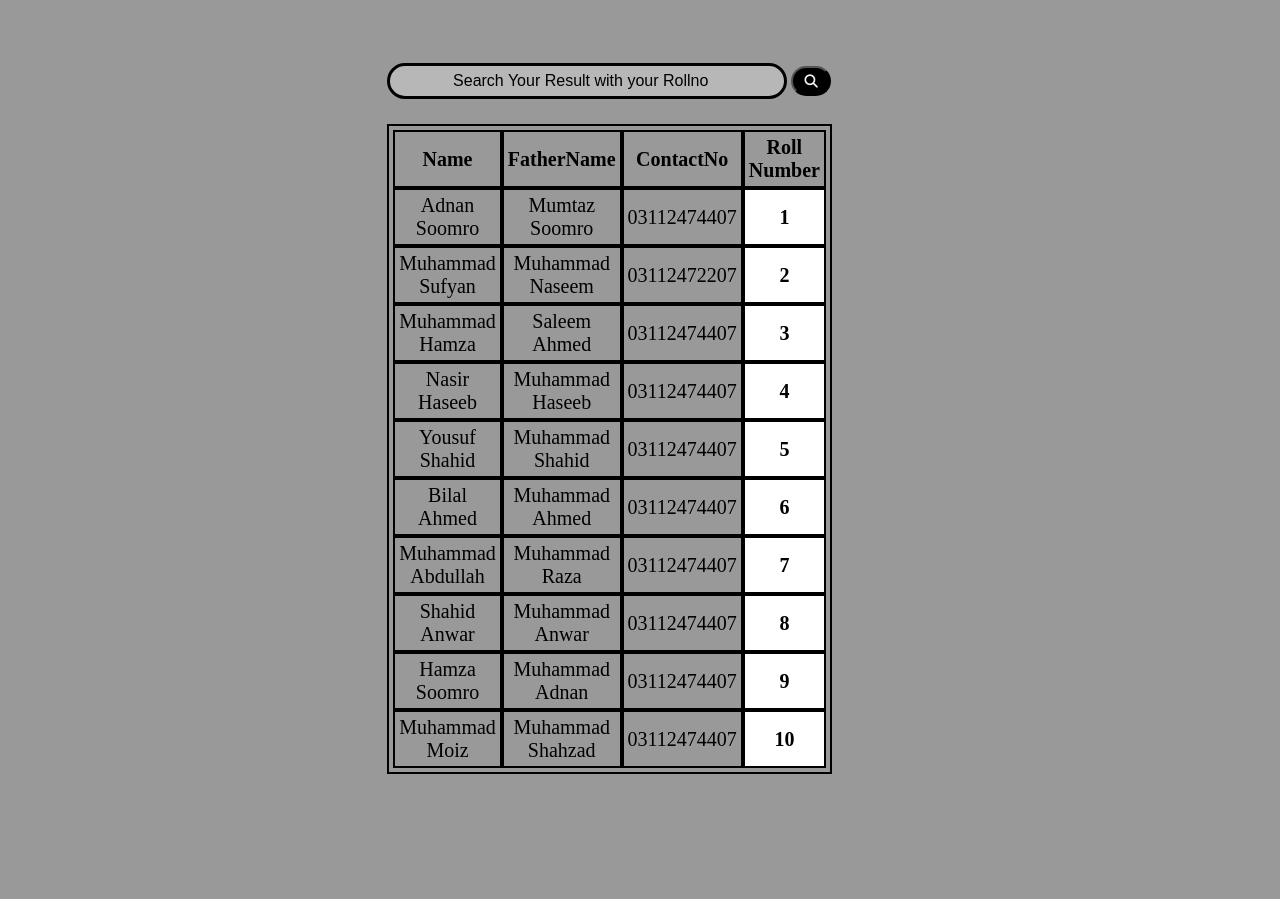
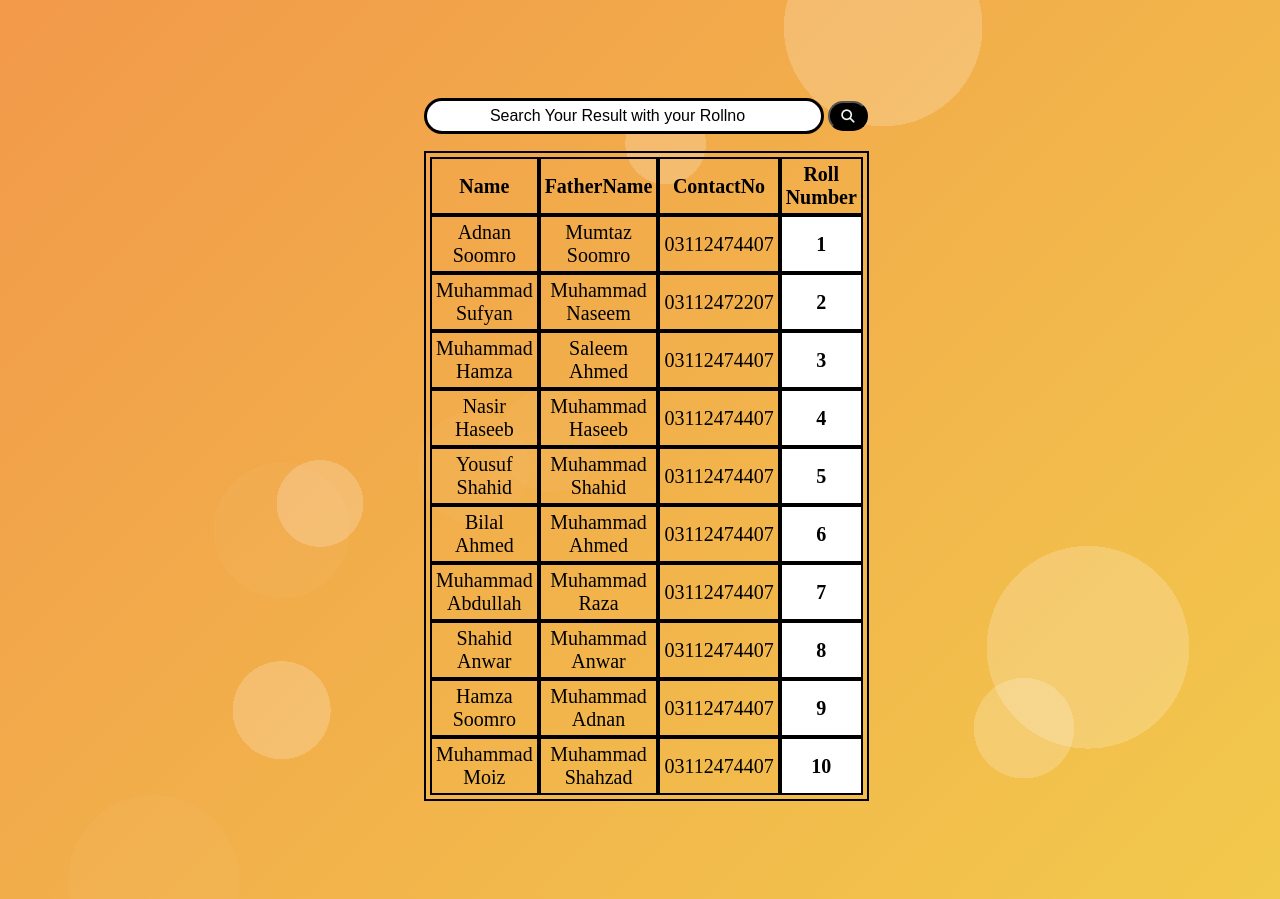
Before and after one commit to AdnanHussain01/OBJECT-ASSIGNMENT, a plain HTML site: page index.html in a window 1280 px wide. Before the commit the page ends 800 px from the top, so only its background shows below. Drawn offline with Linux system fonts and the light colour scheme.

Commit message:
Object Assignment

```diff
--- a/style.css
+++ b/style.css
@@ -1,17 +1,104 @@
 body{
     color: black;
     border-color: wheat !important;
-    background-color: rgb(0, 0, 0,0.4);
+    background-image: radial-gradient(
+      circle at 69% 3%,
+      rgba(255, 255, 255, 0.2) 0%,
+      rgba(255, 255, 255, 0.2) 8%,
+      transparent 8%,
+      transparent 92%
+    ),
+    radial-gradient(
+      circle at 85% 72%,
+      rgba(255, 255, 255, 0.2) 0%,
+      rgba(255, 255, 255, 0.2) 8%,
+      transparent 8%,
+      transparent 92%
+    ),
+    radial-gradient(
+      circle at 43% 49%,
+      rgba(255, 255, 255, 0.03) 0%,
+      rgba(255, 255, 255, 0.03) 6%,
+      transparent 6%,
+      transparent 94%
+    ),
+    radial-gradient(
+      circle at 12% 98%,
+      rgba(255, 255, 255, 0.03) 0%,
+      rgba(255, 255, 255, 0.03) 6%,
+      transparent 6%,
+      transparent 94%
+    ),
+    radial-gradient(
+      circle at 37% 52%,
+      rgba(255, 255, 255, 0.03) 0%,
+      rgba(255, 255, 255, 0.03) 6%,
+      transparent 6%,
+      transparent 94%
+    ),
+    radial-gradient(
+      circle at 22% 59%,
+      rgba(255, 255, 255, 0.03) 0%,
+      rgba(255, 255, 255, 0.03) 6%,
+      transparent 6%,
+      transparent 94%
+    ),
+    radial-gradient(
+      circle at 25% 56%,
+      rgba(255, 255, 255, 0.2) 0%,
+      rgba(255, 255, 255, 0.2) 4%,
+      transparent 4%,
+      transparent 96%
+    ),
+    radial-gradient(
+      circle at 22% 79%,
+      rgba(255, 255, 255, 0.2) 0%,
+      rgba(255, 255, 255, 0.2) 4%,
+      transparent 4%,
+      transparent 96%
+    ),
+    radial-gradient(
+      circle at 80% 81%,
+      rgba(255, 255, 255, 0.2) 0%,
+      rgba(255, 255, 255, 0.2) 4%,
+      transparent 4%,
+      transparent 96%
+    ),
+    radial-gradient(
+      circle at 52% 16%,
+      rgba(255, 255, 255, 0.2) 0%,
+      rgba(255, 255, 255, 0.2) 4%,
+      transparent 4%,
+      transparent 96%
+    ),
+    linear-gradient(135deg, #F2994A, #F2C94C);
+
+  /* background: #F2994A;
+background: -webkit-linear-gradient(to right, #F2C94C, #F2994A);
+background: linear-gradient(to right, #F2C94C, #F2994A);  */
+
+  /* background: linear-gradient(159deg,#FF6801,rgb(255, 104, 1,0.5) 18%,rgb(255, 104, 1,0.6) 36%,#FF6801 85%,rgb(255, 104, 1,0.2)); */
+  padding-top: 90px;
+  padding-bottom: 90px;
+  padding-left: 200px;
+  padding-right: 200px;
+}
+
+
+.box1 {
+  border: 1px solid #34282c;
+  background: rgba(255, 255, 255, 0.3);
+  backdrop-filter: blur(20px);
+  -webkit-backdrop-filter: blur(20px);
 }
 .mainn{
     align-items: center !important;
-    margin-left: 30%;
-    margin-top: 5%;
+    margin-left: 25%;
 }
 .main{
     font-size: 20px;
     align-items: center !important;
-    margin-left: 30%;
+    margin-left: 25%;
     margin-top: 2%;
 }
 .sbtn{
@@ -26,7 +113,7 @@ input{
     padding: 15px;
     border-radius: 20px;
     width: 400px;
-    background-color: rgb(187, 187, 187,0.9);
+    background-color: white;
     border: black solid;
 }
 .roll{
```
